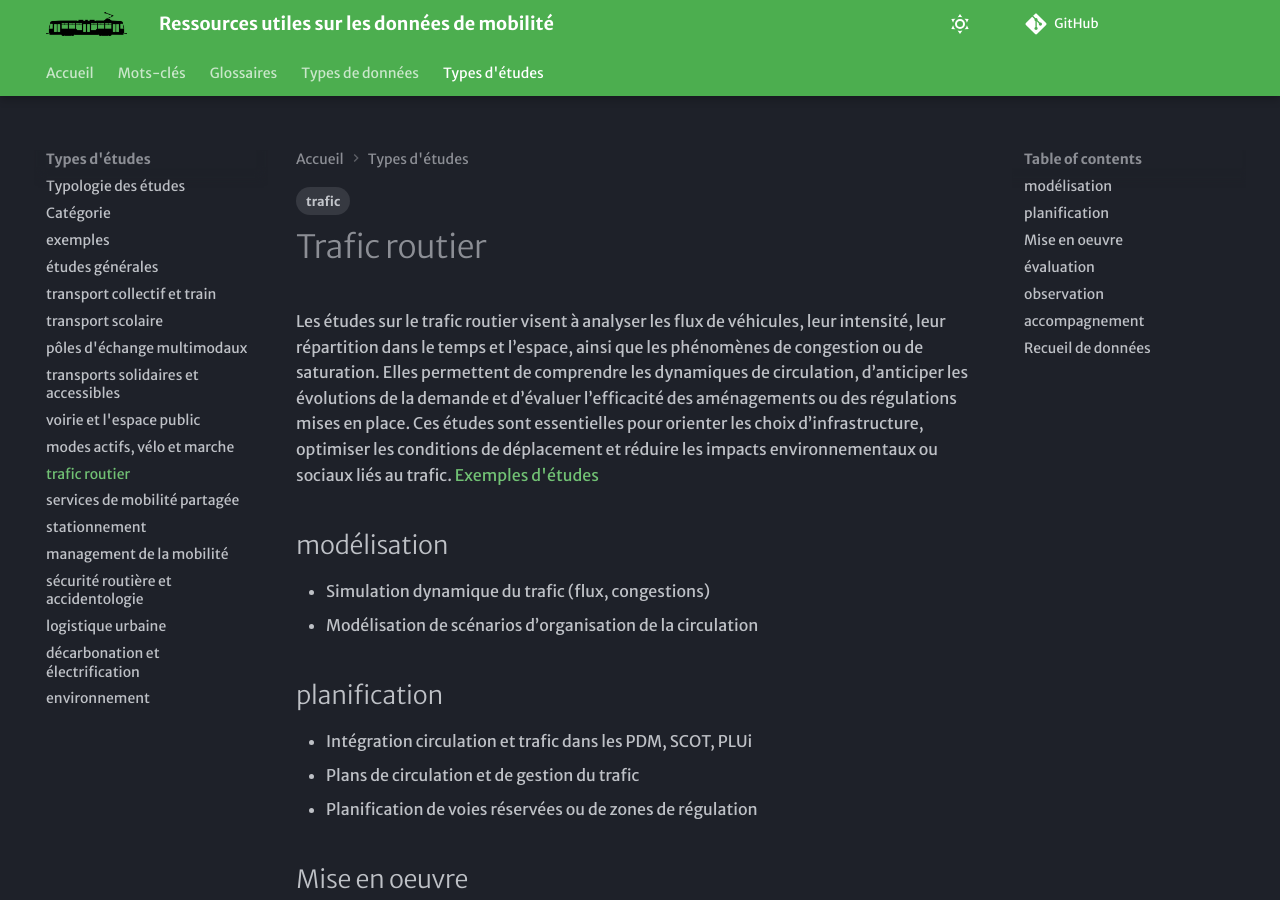
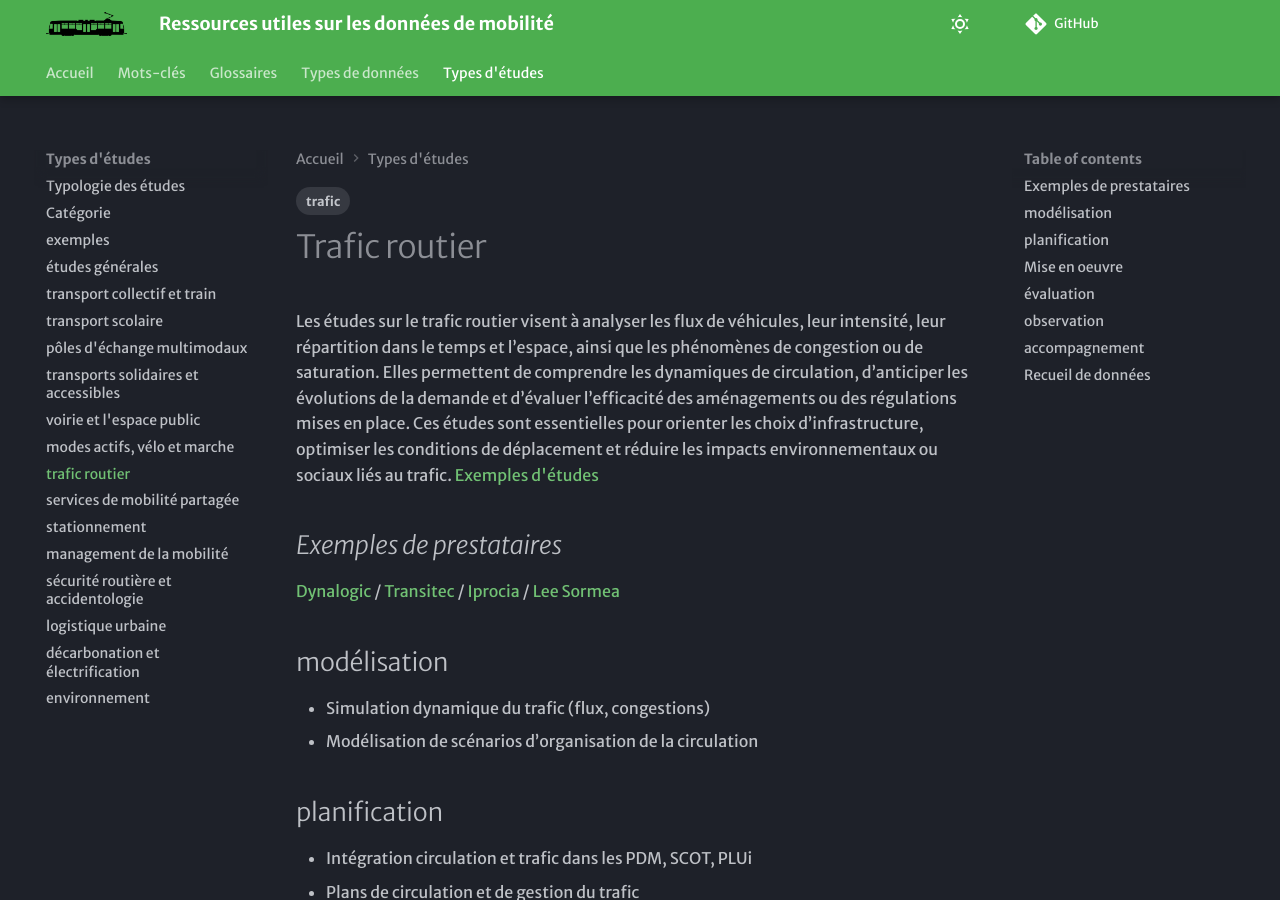
Before and after one commit to xdurang/mobscidat, an MkDocs documentation site: the page built from docs/type_etudes/TE_trafic.md, in a window 1280 px wide and 900 px high. Built offline with MkDocs 1.6.1 and Material for MkDocs 9.7.7, drawn with Linux system fonts in a browser that asks for light colours; some web fonts are replaced; comment, search, counter and statistics services are not loaded.

Commit message:
Update TE_trafic.md

```diff
--- a/docs/type_etudes/TE_trafic.md
+++ b/docs/type_etudes/TE_trafic.md
@@ -6,6 +6,9 @@ tags:
 # Trafic routier
 Les études sur le trafic routier visent à analyser les flux de véhicules, leur intensité, leur répartition dans le temps et l’espace, ainsi que les phénomènes de congestion ou de saturation. Elles permettent de comprendre les dynamiques de circulation, d’anticiper les évolutions de la demande et d’évaluer l’efficacité des aménagements ou des régulations mises en place. Ces études sont essentielles pour orienter les choix d’infrastructure, optimiser les conditions de déplacement et réduire les impacts environnementaux ou sociaux liés au trafic.
 [Exemples d'études](https://documentsmarches.francemobilites.fr/Search/?sort=score&sortOrder=desc&highlight=true&facet=true&r=1&f_type=DOCUMENT&f_property.FMCode.PublicContractClass.natureOfPrestations_string=Etude+service&l_property.FMCode.PublicContractClass.natureOfPrestations_string=25&l_property.FMCode.PublicContractClass.metierIndex_string=20&text=accidentologie+s%C3%A9curit%C3%A9+routi%C3%A8re)
+## _Exemples de prestataires_
+[Dynalogic](https://www.dynalogic.fr/) / [Transitec](https://transitec.net/fr/) / [Iprocia](https://www.iprocia.fr/) / [Lee Sormea](https://www.lee-sormea.com/)
+
 ## modélisation
 - Simulation dynamique du trafic (flux, congestions)
 - Modélisation de scénarios d’organisation de la circulation
```
